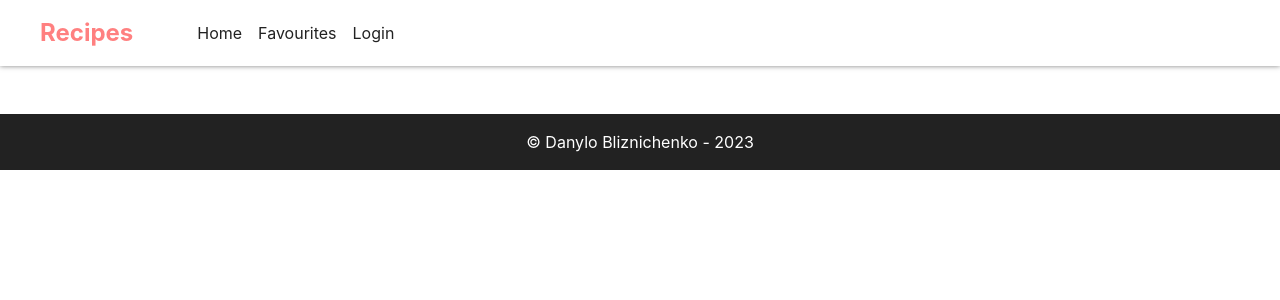
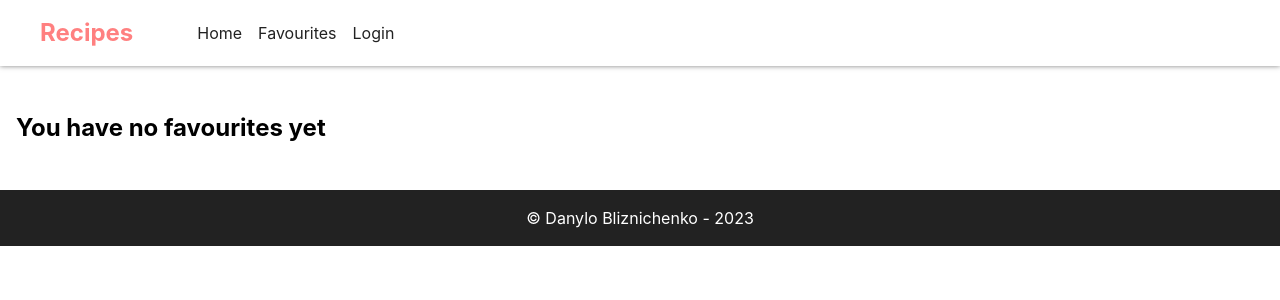
Before and after one commit to HIMDanny/luna-edge-recipe-app, a React (Vite) app: page /favourites in a window 1280 px wide. Shown: the top 300 px of the page. Built offline with nearby package versions, Linux system fonts and the light colour scheme.

Commit message:
feat: add information about no favourites

```diff
--- a/src/pages/favourites.tsx
+++ b/src/pages/favourites.tsx
@@ -6,8 +6,12 @@ const Favourites = () => {
   const recipes = useSelector((state: RootState) => state.favourites.recipes);
 
   return (
-    <main className="page">
-      <RecipesList recipes={recipes} />
+    <main className="page page-screen">
+      {recipes.length > 0 ? (
+        <RecipesList recipes={recipes} />
+      ) : (
+        <h2>You have no favourites yet</h2>
+      )}
     </main>
   );
 };
```
